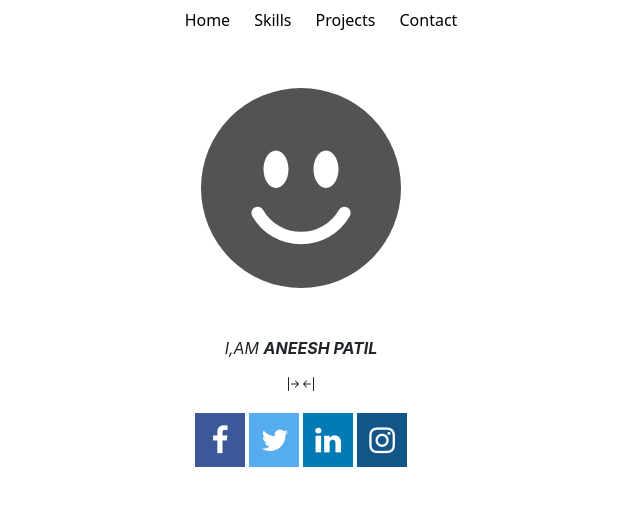
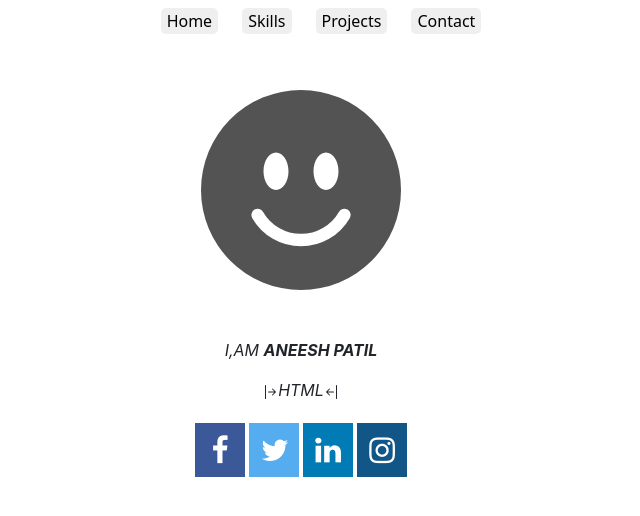
Before and after one commit to PatilAneesh/my-portfolio, a React (Create React App) app: page / in a window 1280 px wide. Shown: the top 516 px of the page, without its empty margins (339-979 px from the left). Built offline with nearby package versions, Linux system fonts and the light colour scheme.

Commit message:
3 files modified MAYUR DYNAMIC TEXT

```diff
--- a/src/components/Header.css
+++ b/src/components/Header.css
@@ -7,3 +7,7 @@
   color: black;
   padding: 12px;
 }
+.list li button {
+  border: none;
+  border-radius: 5px;
+}
--- a/src/components/Header.js
+++ b/src/components/Header.js
@@ -8,16 +8,24 @@ const Header = () => {
       <div className="header d-flex justify-content-center p-2">
         <ul className="list d-flex">
           <li>
-            <Link to="/">Home</Link>
+            <Link to="/">
+              <button>Home</button>
+            </Link>
           </li>
           <li>
-            <Link to="/skills">Skills</Link>
+            <Link to="/skills">
+              <button>Skills</button>
+            </Link>
           </li>
           <li>
-            <Link to="/projects">Projects</Link>
+            <Link to="/projects">
+              <button>Projects</button>
+            </Link>
           </li>
           <li>
-            <Link to="/contact">Contact</Link>
+            <Link to="/contact">
+              <button>Contact</button>
+            </Link>
           </li>
         </ul>
       </div>
--- a/src/components/Home.js
+++ b/src/components/Home.js
@@ -1,7 +1,8 @@
-import React, { useState } from 'react';
+import React, { useState, useEffect } from 'react';
 import './Home.css';
 const Home = () => {
   const [state, setState] = useState(0);
+  const [index, setIndex] = useState(0);
   var store = [
     'Frontend Developer',
     'HTML',
@@ -10,11 +11,19 @@ const Home = () => {
     'React js',
     'Node js',
     'Express js',
-    'mongoDB',
+    'MongoDB',
   ];
-  // let index = 0
-  //  setInterval(()=>{
-  //   },3000)
+
+  useEffect(() => {
+    setInterval(() => {
+      setState(index);
+      setIndex(index + 1);
+      if (index >= store.length) {
+        setIndex(0);
+      }
+    }, 2000);
+  });
+
   return (
     <>
       <div className="smiley d-flex justify-content-center pt-5">
@@ -49,7 +58,7 @@ const Home = () => {
               d="M6 8a.5.5 0 0 0 .5.5h5.793l-2.147 2.146a.5.5 0 0 0 .708.708l3-3a.5.5 0 0 0 0-.708l-3-3a.5.5 0 0 0-.708.708L12.293 7.5H6.5A.5.5 0 0 0 6 8Zm-2.5 7a.5.5 0 0 1-.5-.5v-13a.5.5 0 0 1 1 0v13a.5.5 0 0 1-.5.5Z"
             />
           </svg>
-          <i id="txt">{}</i>
+          <i id="txt">{store[state]}</i>
           <svg
             xmlns="http://www.w3.org/2000/svg"
             width="16"
```
